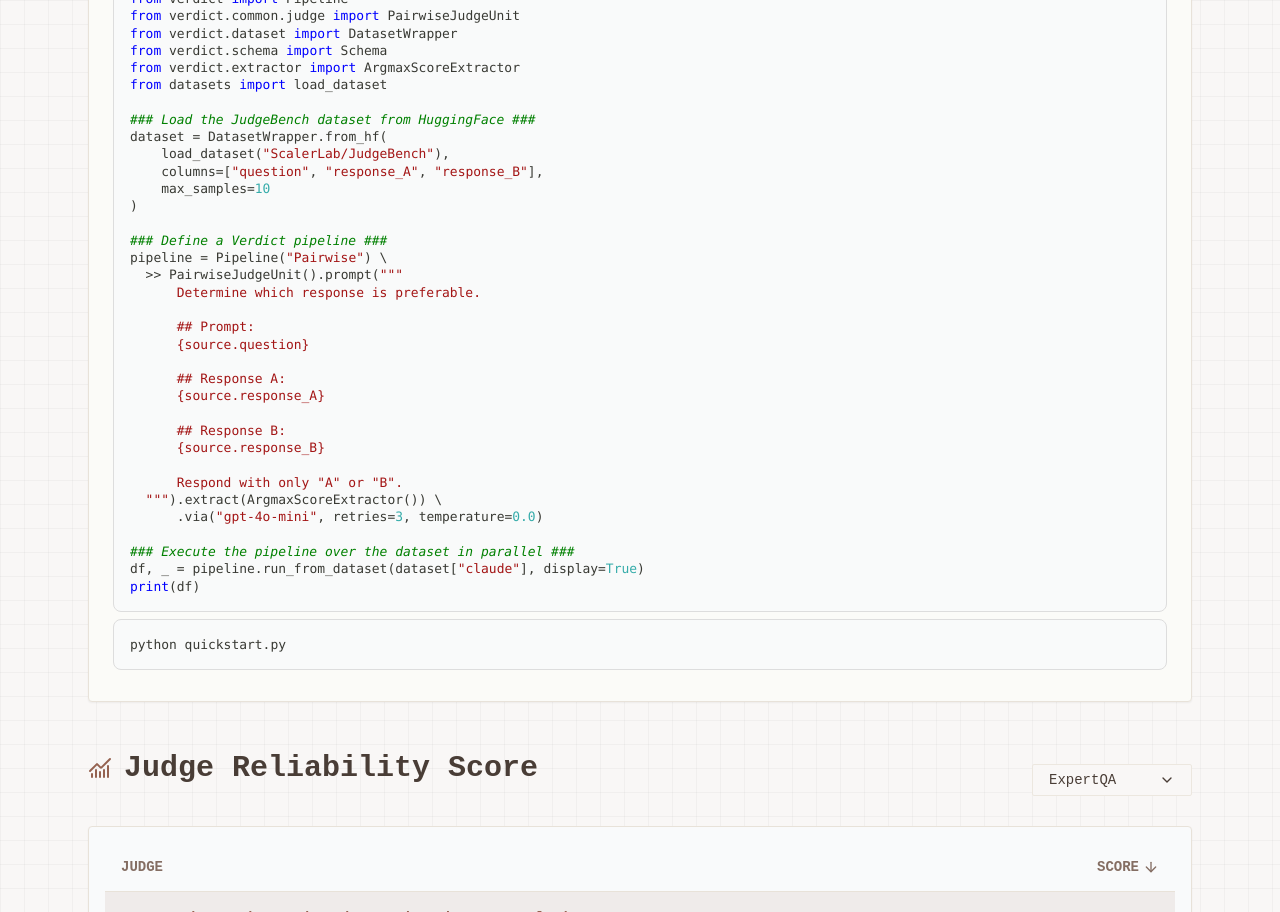
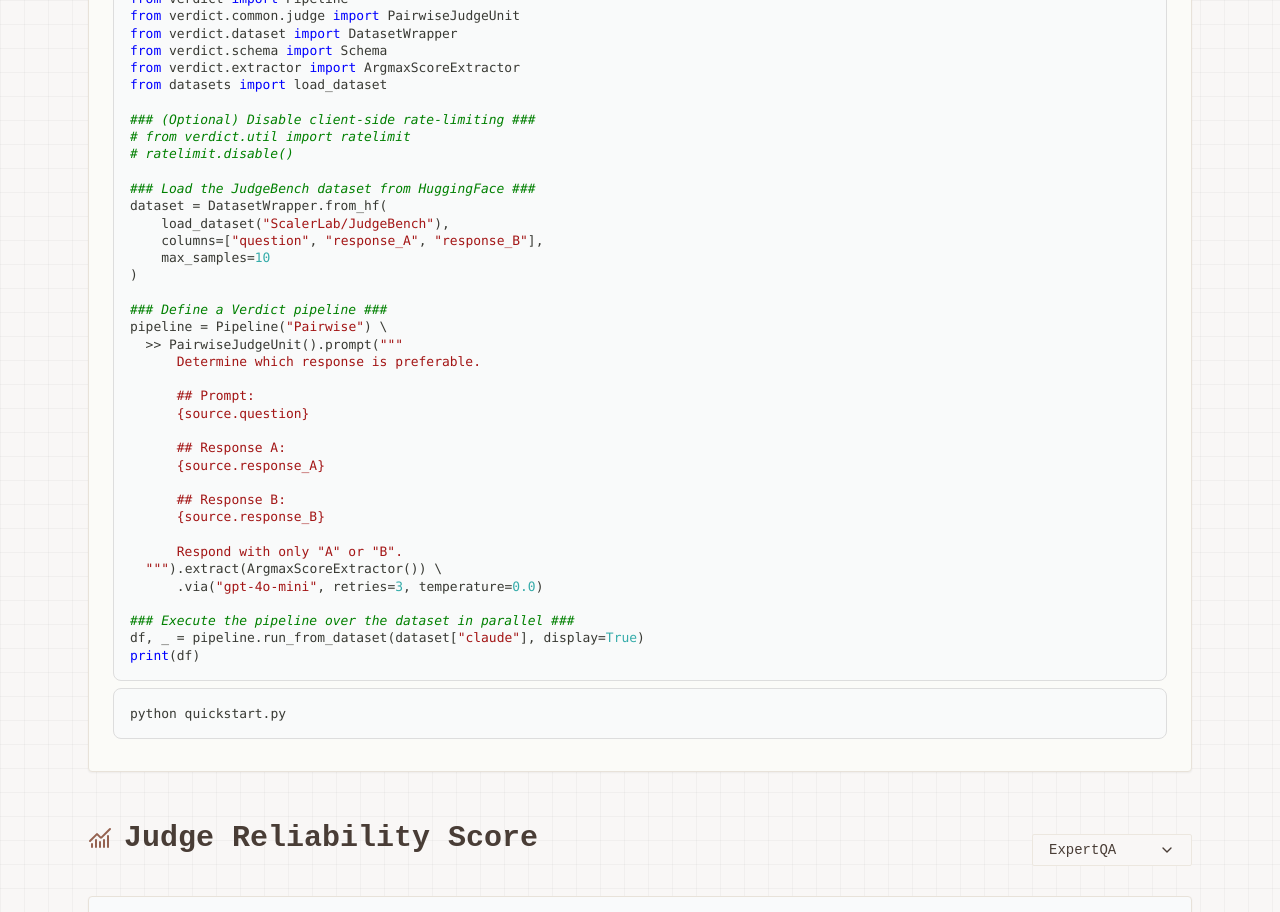
Before and after one commit to haizelabs/verdict, a React (Vite) app: page / in a window 1280 px wide. Shown: the part 1320-2232 px from the top of the page. Built offline with nearby package versions, Linux system fonts and the light colour scheme.

Commit message:
add client-side rate-limiter to landing

```diff
--- a/src/components/InstallationGuide.tsx
+++ b/src/components/InstallationGuide.tsx
@@ -78,6 +78,10 @@ from verdict.schema import Schema
 from verdict.extractor import ArgmaxScoreExtractor
 from datasets import load_dataset
 
+### (Optional) Disable client-side rate-limiting ###
+# from verdict.util import ratelimit
+# ratelimit.disable()
+
 ### Load the JudgeBench dataset from HuggingFace ###
 dataset = DatasetWrapper.from_hf(
     load_dataset("ScalerLab/JudgeBench"),
```
